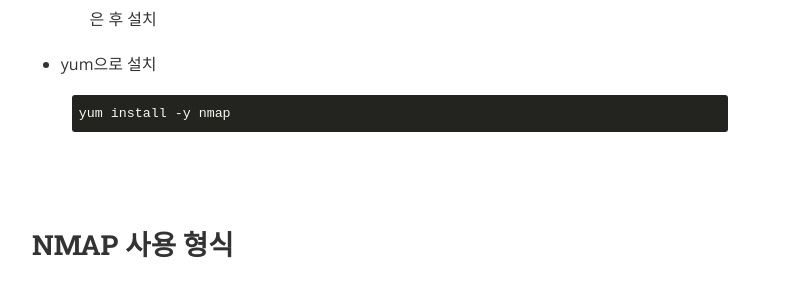
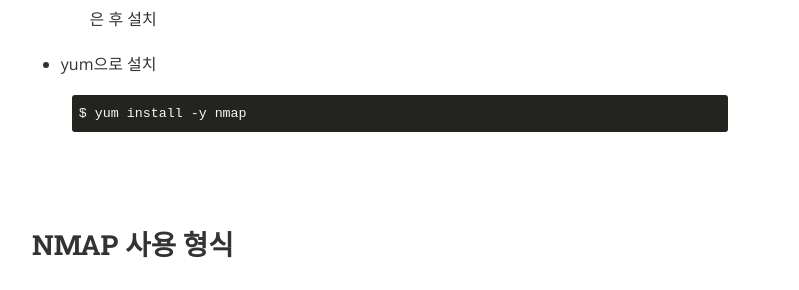
Before and after one commit to gptjs409/gptjs409.github.io, a Jekyll site: the page built from _posts/infra/2016-09-09-nmap.md, in a window 1280 px wide and 900 px high, scrolled down 1146 px. Shown: the part 154-444 px from the top of the window, without its empty margins (240-1039 px from the left). Built offline with Jekyll 4.4.1, drawn with Linux system fonts in a browser that asks for light colours; nearby versions of some CDN libraries.

```diff
--- a/_posts/infra/2016-09-09-nmap.md
+++ b/_posts/infra/2016-09-09-nmap.md
@@ -53,7 +53,7 @@ tags:
 - yum으로 설치
 
 {% highlight java %}
-yum install -y nmap
+$ yum install -y nmap
 {% endhighlight %}
 
 <br>
```
